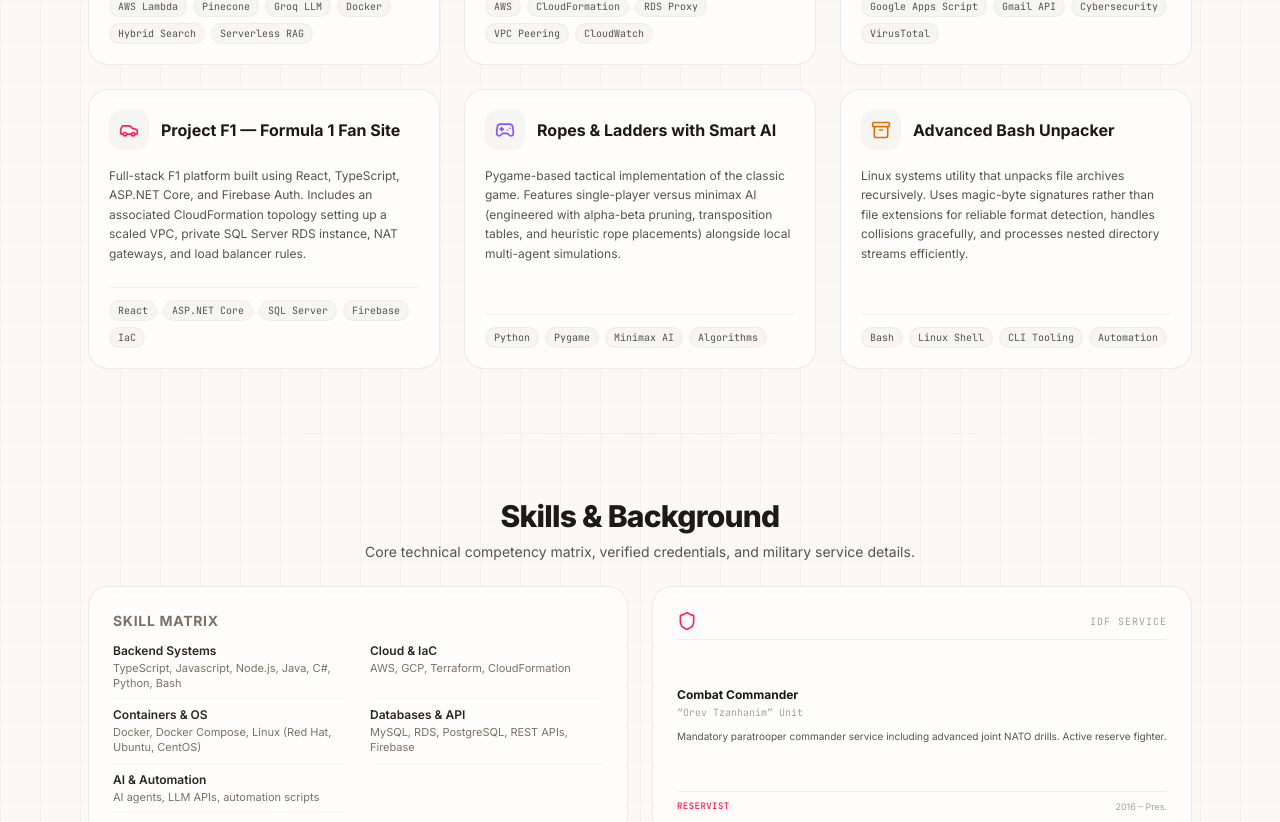
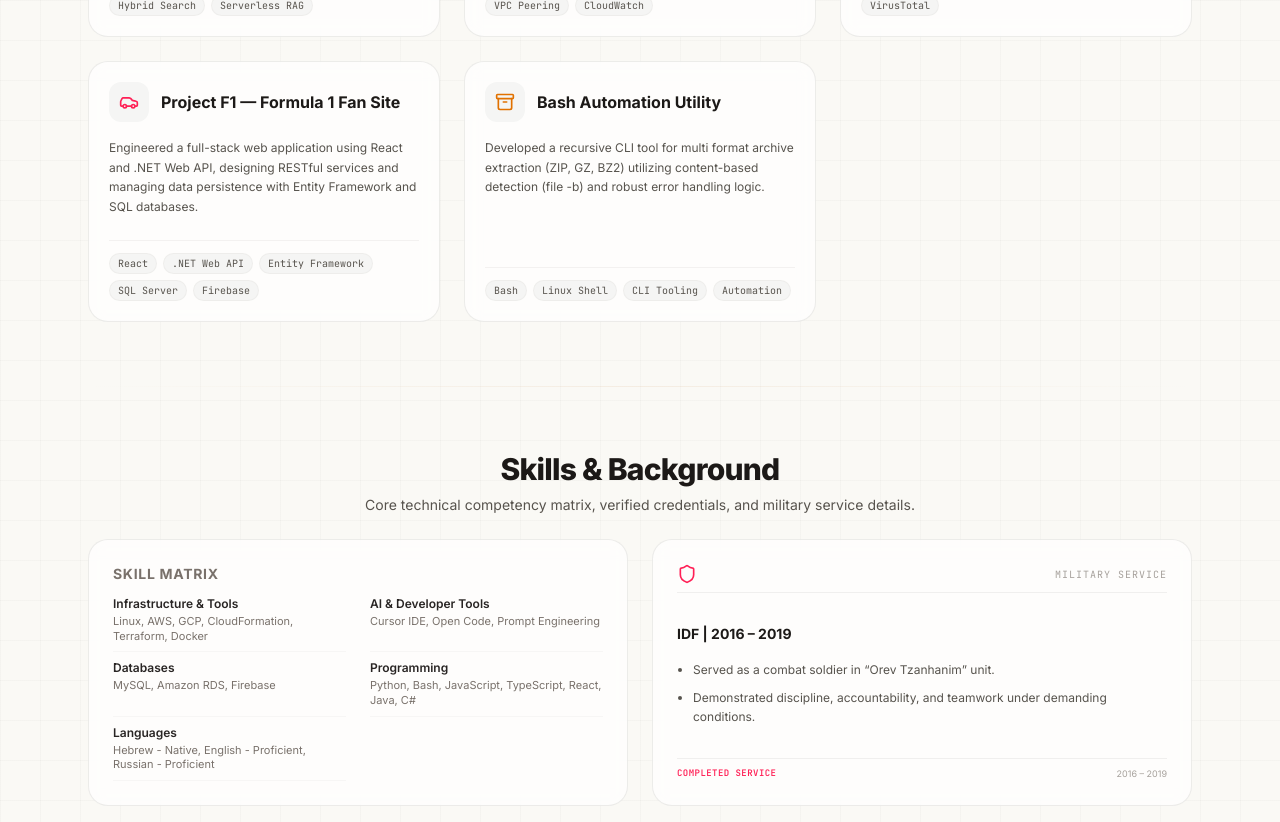
Before and after one commit to Dangutman98/dangutman.github.io, a React (Vite) app: page / in a window 1280 px wide. Shown: the part 1000-1822 px from the top of the page. Built offline with nearby package versions, Linux system fonts and the light colour scheme.

Commit message:
Update projects descriptions, skill categories, and IDF military service details to match resume specifications

```diff
--- a/src/App.tsx
+++ b/src/App.tsx
@@ -5,7 +5,6 @@
   Shield,
   Mail,
   Car,
-  Gamepad2,
   Archive,
   Sun,
   Moon,
@@ -96,35 +95,28 @@
   },
   {
     title: "AWS Secure VPC Architecture",
-    description: "Multi-VPC peered network layout deployed using modular CloudFormation templates. Incorporates RDS Proxy, hardened private subnets, bastion host security patterns, and custom CloudWatch alarms for real-time traffic monitoring and host metric logging.",
+    description: "Architected a secure, multi-VPC AWS environment with VPC peering, RDS Proxy, and layered security (NACLs, Security Groups) to ensure strict service isolation and traffic control.",
     tags: ["AWS", "CloudFormation", "RDS Proxy", "VPC Peering", "CloudWatch"],
     icon: <Cloud className="w-5 h-5 text-amber-500" />,
     href: "https://github.com/Dangutman98/aws-secure-vpc-architecture",
   },
   {
     title: "Malicious Email Scorer (Gmail Add-on)",
-    description: "A Google Apps Script add-on that dynamically screens incoming emails. Analyzes SPF/DKIM/DMARC headers, scrapes sender trust indicators, runs safety algorithms on attachment extensions, and fetches VirusTotal API scores to present real-time safety metrics.",
+    description: "Built a secure Gmail extension integrating the VirusTotal API for real-time detection of malicious links and phishing, significantly enhancing user threat visibility.",
     tags: ["Google Apps Script", "Gmail API", "Cybersecurity", "VirusTotal"],
     icon: <Mail className="w-5 h-5 text-sky-500" />,
     href: "https://github.com/Dangutman98/Gmail-Add-on---Malicious-Email-Scorer",
   },
   {
     title: "Project F1 — Formula 1 Fan Site",
-    description: "Full-stack F1 platform built using React, TypeScript, ASP.NET Core, and Firebase Auth. Includes an associated CloudFormation topology setting up a scaled VPC, private SQL Server RDS instance, NAT gateways, and load balancer rules.",
-    tags: ["React", "ASP.NET Core", "SQL Server", "Firebase", "IaC"],
+    description: "Engineered a full-stack web application using React and .NET Web API, designing RESTful services and managing data persistence with Entity Framework and SQL databases.",
+    tags: ["React", ".NET Web API", "Entity Framework", "SQL Server", "Firebase"],
     icon: <Car className="w-5 h-5 text-rose-500" />,
     href: "https://github.com/Dangutman98/F1Project",
   },
   {
-    title: "Ropes & Ladders with Smart AI",
-    description: "Pygame-based tactical implementation of the classic game. Features single-player versus minimax AI (engineered with alpha-beta pruning, transposition tables, and heuristic rope placements) alongside local multi-agent simulations.",
-    tags: ["Python", "Pygame", "Minimax AI", "Algorithms"],
-    icon: <Gamepad2 className="w-5 h-5 text-violet-500" />,
-    href: "https://github.com/Dangutman98/RopesAndLadders",
-  },
-  {
-    title: "Advanced Bash Unpacker",
-    description: "Linux systems utility that unpacks file archives recursively. Uses magic-byte signatures rather than file extensions for reliable format detection, handles collisions gracefully, and processes nested directory streams efficiently.",
+    title: "Bash Automation Utility",
+    description: "Developed a recursive CLI tool for multi format archive extraction (ZIP, GZ, BZ2) utilizing content-based detection (file -b) and robust error handling logic.",
     tags: ["Bash", "Linux Shell", "CLI Tooling", "Automation"],
     icon: <Archive className="w-5 h-5 text-amber-600" />,
     href: "https://github.com/Dangutman98/advanced-bash-unpacker",
@@ -142,11 +134,11 @@
 ];
 
 const skillCategories = [
-  { title: "Backend Systems", detail: "TypeScript, Javascript, Node.js, Java, C#, Python, Bash" },
-  { title: "Cloud & IaC", detail: "AWS, GCP, Terraform, CloudFormation" },
-  { title: "Containers & OS", detail: "Docker, Docker Compose, Linux (Red Hat, Ubuntu, CentOS)" },
-  { title: "Databases & API", detail: "MySQL, RDS, PostgreSQL, REST APIs, Firebase" },
-  { title: "AI & Automation", detail: "AI agents, LLM APIs, automation scripts" },
+  { title: "Infrastructure & Tools", detail: "Linux, AWS, GCP, CloudFormation, Terraform, Docker" },
+  { title: "AI & Developer Tools", detail: "Cursor IDE, Open Code, Prompt Engineering" },
+  { title: "Databases", detail: "MySQL, Amazon RDS, Firebase" },
+  { title: "Programming", detail: "Python, Bash, JavaScript, TypeScript, React, Java, C#" },
+  { title: "Languages", detail: "Hebrew - Native, English - Proficient, Russian - Proficient" },
 ];
 
 
@@ -463,22 +455,22 @@
 
 
 
-            {/* IDF Combat Service Widget (2x1) */}
+                        {/* IDF Combat Service Widget (2x1) */}
             <div className="bento-card p-6 md:col-span-2 flex flex-col justify-between">
               <div className="flex items-center justify-between border-b border-stone-200/60 dark:border-zinc-800/60 pb-2">
                 <Shield className="w-5 h-5 text-rose-500" />
-                <span className="text-[10px] font-mono uppercase tracking-widest text-stone-400 dark:text-zinc-500">IDF Service</span>
+                <span className="text-[10px] font-mono uppercase tracking-widest text-stone-400 dark:text-zinc-500">Military Service</span>
               </div>
               <div>
-                <h3 className="font-bold text-xs text-stone-900 dark:text-white truncate">Combat Commander</h3>
-                <p className="text-[10px] font-mono text-stone-400 dark:text-zinc-500 mt-0.5">&ldquo;Orev Tzanhanim&rdquo; Unit</p>
-                <p className="text-[10px] text-stone-600 dark:text-zinc-400 mt-2 leading-relaxed">
-                  Mandatory paratrooper commander service including advanced joint NATO drills. Active reserve fighter.
-                </p>
+                <h3 className="font-bold text-sm text-stone-900 dark:text-white mt-4">IDF | 2016 – 2019</h3>
+                <ul className="list-disc pl-4 text-xs text-stone-600 dark:text-zinc-400 mt-4 space-y-2 leading-relaxed">
+                  <li>Served as a combat soldier in &ldquo;Orev Tzanhanim&rdquo; unit.</li>
+                  <li>Demonstrated discipline, accountability, and teamwork under demanding conditions.</li>
+                </ul>
               </div>
-              <div className="border-t border-stone-200/60 dark:border-zinc-800/60 pt-2 flex items-center justify-between">
-                <span className="text-[9px] uppercase font-mono tracking-wider font-semibold text-rose-500 dark:text-rose-400">Reservist</span>
-                <span className="text-[9px] text-stone-400">2016 – Pres.</span>
+              <div className="border-t border-stone-200/60 dark:border-zinc-800/60 pt-2 mt-4 flex items-center justify-between">
+                <span className="text-[9px] uppercase font-mono tracking-wider font-semibold text-rose-500 dark:text-rose-400">Completed Service</span>
+                <span className="text-[9px] text-stone-400">2016 – 2019</span>
               </div>
             </div>
 
```
